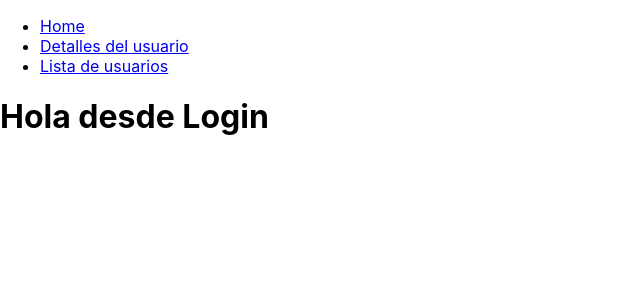
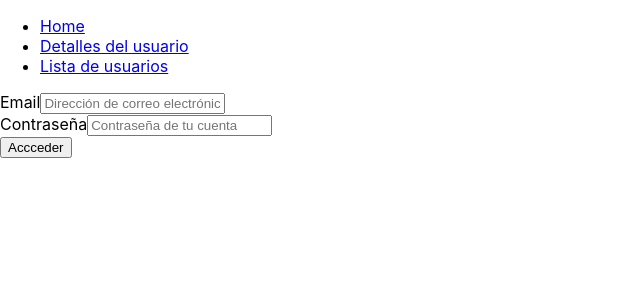
Before and after one commit to core97/react-amaris, a React (Create React App) app: page / in a window 1280 px wide. Shown: the top 300 px of the page, without its empty margins (0-640 px from the left). Built offline with nearby package versions, Linux system fonts and the light colour scheme.

Commit message:
Login form and textfield component created

```diff
--- a/package.json
+++ b/package.json
@@ -8,6 +8,7 @@
     "@testing-library/user-event": "^12.6.2",
     "react": "^17.0.1",
     "react-dom": "^17.0.1",
+    "react-hook-form": "^6.14.2",
     "react-redux": "^7.2.2",
     "react-router-dom": "^5.2.0",
     "react-scripts": "4.0.1",
--- /dev/null
+++ b/src/common/components/Textfield.js
@@ -0,0 +1,19 @@
+/* eslint-disable react/prop-types */
+import React from 'react';
+
+const TextField = ({ errors, label, name, placeholder, register, type, defaultValue }) => (
+  <div>
+    {label && <label htmlFor={name}>{label}</label>}
+    <input
+      defaultValue={defaultValue}
+      autoComplete="off"
+      type={type}
+      name={name}
+      placeholder={placeholder}
+      ref={register}
+    />
+    {errors && errors[name] && errors[name].message && <span>{errors[name].message}</span>}
+  </div>
+);
+
+export default TextField;
--- a/src/pages/ListOfUsers.js
+++ b/src/pages/ListOfUsers.js
@@ -18,7 +18,7 @@ const ListOfUsers = () => {
         setCurrentPage(currentPage - 1);
         return;
       case BUTTON_LABEL.next:
-        if (currentPage) setCurrentPage(currentPage + 1);
+        setCurrentPage(currentPage + 1);
         return;
       default:
         setCurrentPage(1);
--- a/src/pages/Login.js
+++ b/src/pages/Login.js
@@ -1,5 +1,41 @@
 import React from 'react';
+import { useForm } from 'react-hook-form';
+import Textfield from 'common/components/Textfield';
 
-const Login = () => <h1>Hola desde Login</h1>;
+const Login = () => {
+  const { register, handleSubmit, errors } = useForm();
+
+  const onSubmit = (data) => {
+    console.log(data);
+  }
+
+  return (
+    <section>
+      <form onSubmit={handleSubmit(onSubmit)}>
+        <Textfield
+          label="Email"
+          type="email"
+          placeholder="Dirección de correo electrónico"
+          name="email"
+          errors={errors}
+          register={register({
+            required: { value: true, message: 'Es necesario el email' },
+          })}
+        />
+        <Textfield
+          label="Contraseña"
+          type="password"
+          placeholder="Contraseña de tu cuenta"
+          name="password"
+          errors={errors}
+          register={register({
+            required: { value: true, message: 'Es necesario la contraseña' },
+          })}
+        />
+        <button type="submit">Accceder</button>
+      </form>
+    </section>
+  );
+};
 
 export default Login;
```
Also changed, not shown: 1 other file (tests, documents, lock files or other folders).
